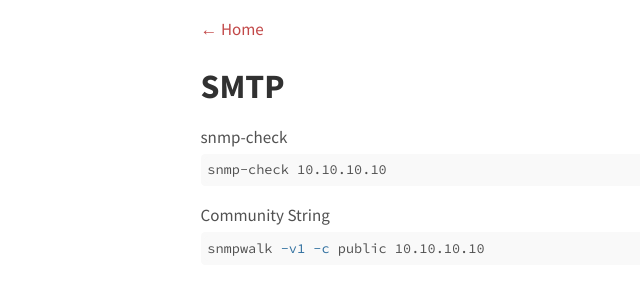
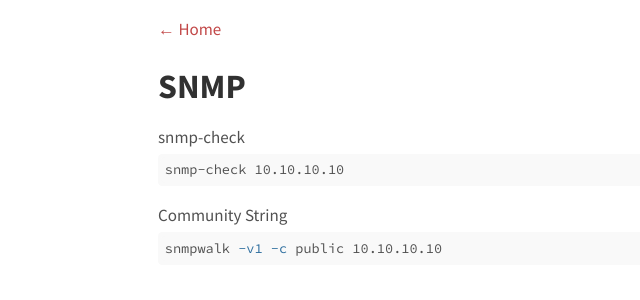
Before and after one commit to agrzeslak/cheatsheet, a Jekyll site: the page built from _topics/snmp.md, in a window 1280 px wide. Shown: the top 300 px of the page, without its empty margins (40-680 px from the left). Built offline with Jekyll 4.4.1, drawn with Linux system fonts in a browser that asks for light colours.

Commit message:
Width 50rem -> 55rem to reduce scrolling without being too wide and fixed smtp -> snmp typo

````diff
--- a/_sass/base/_layout.scss
+++ b/_sass/base/_layout.scss
@@ -4,7 +4,7 @@
  */
 
 .container {
-  max-width: 50rem;
+  max-width: 55rem;
   padding-left:  1.5rem;
   padding-right: 1.5rem;
   margin: 1rem auto 5rem auto;
--- a/_topics/snmp.md
+++ b/_topics/snmp.md
@@ -6,7 +6,7 @@ tags:
     - simple network management protocol
     - UDP
 ---
-# SMTP
+# SNMP
 snmp-check
 ```shell
 snmp-check 10.10.10.10
````
